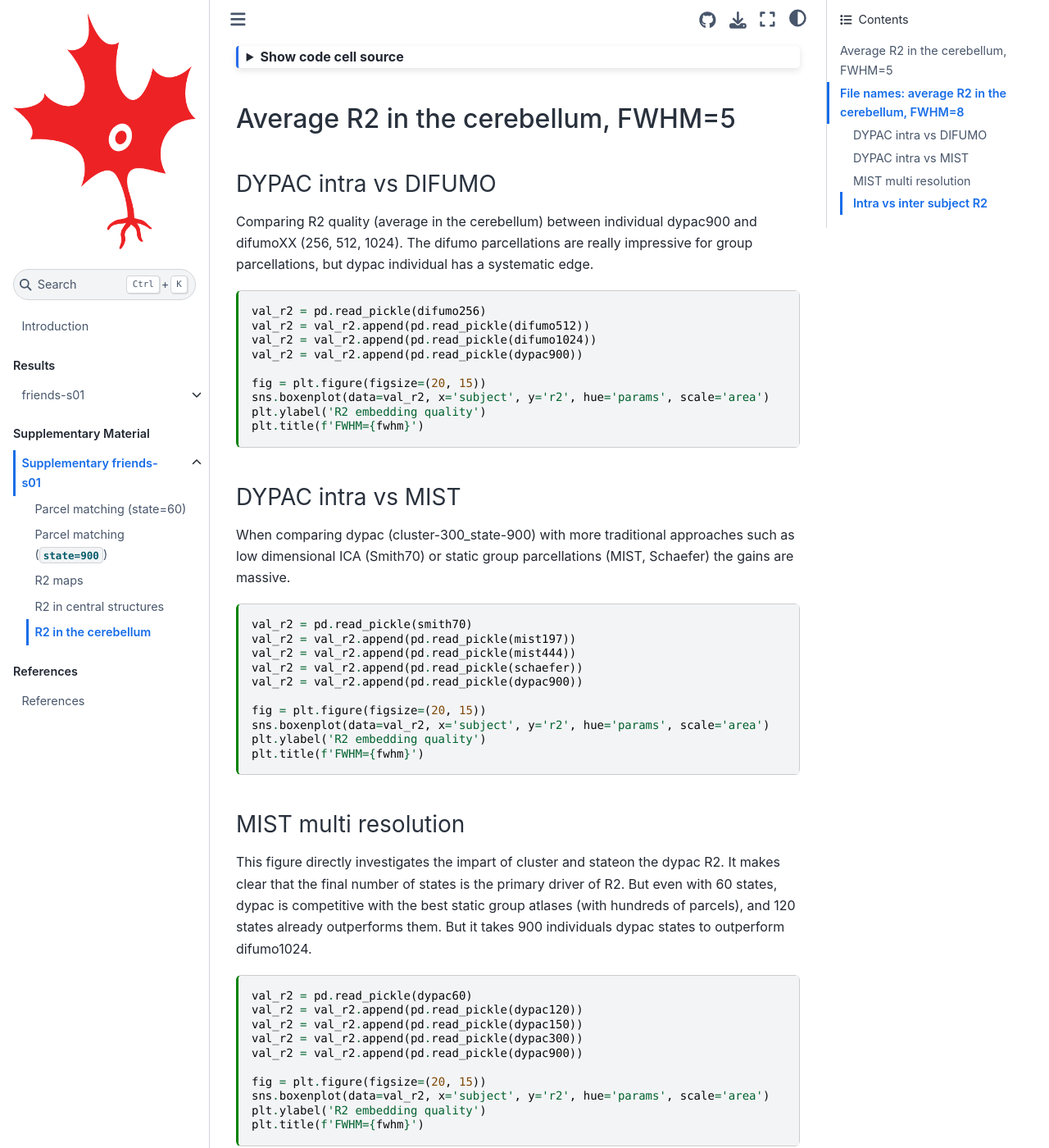
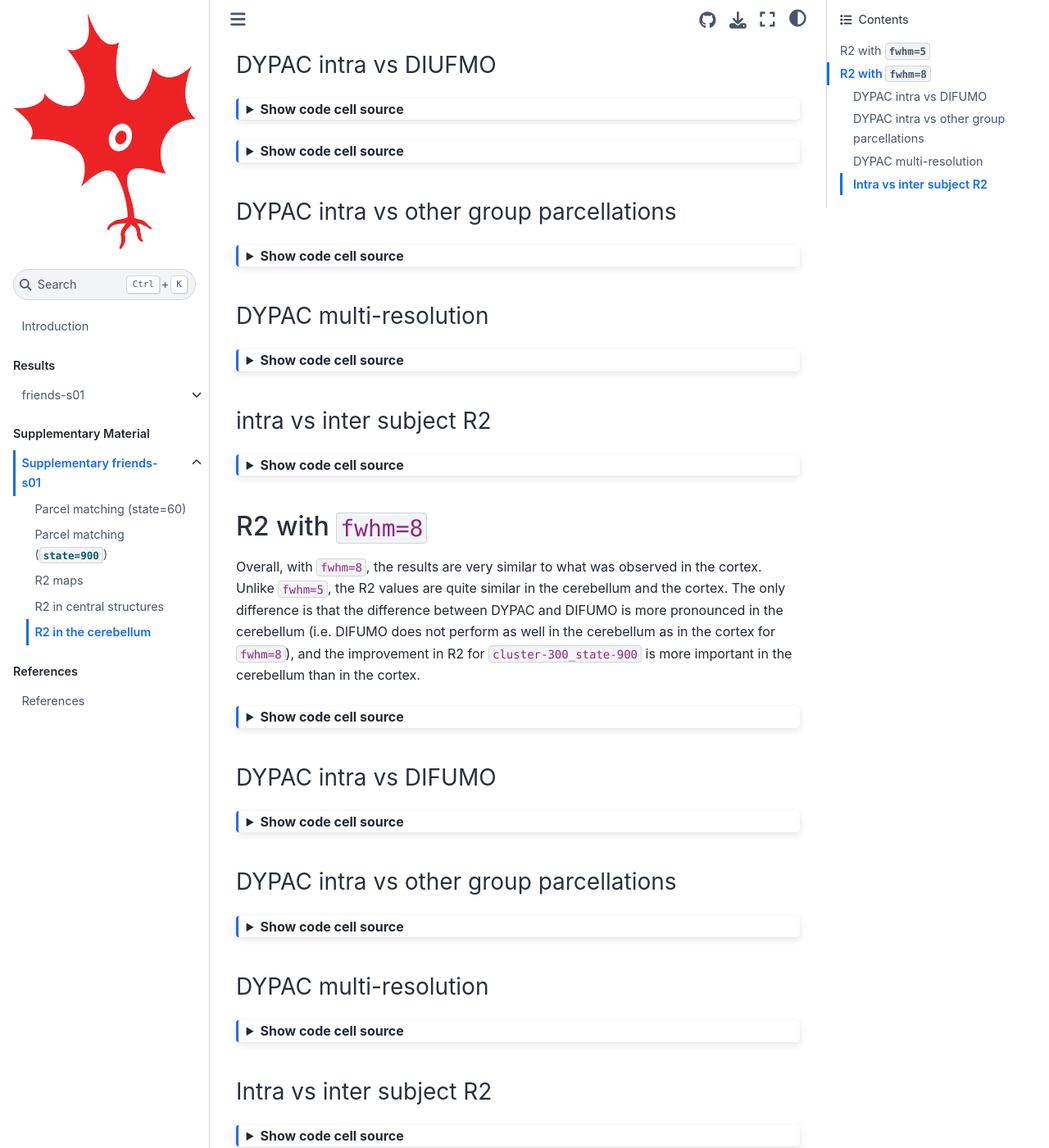
Before and after one commit to courtois-neuromod/cneuromod_embeddings, a Jupyter Book: the page built from book/friends-s01_r2_cerebellum.md, in a window 1280 px wide and 1400 px high, scrolled down 397 px. Shown: the whole window at 82% size. Built offline with Jupyter Book 1.0.4 settings and Sphinx 7.4.7 and the Sphinx Book theme 1.1.4, drawn with Linux system fonts in a browser that asks for light colours; some of the changed text lies outside the part shown.

````diff
--- a/book/friends-s01_r2_cerebellum.md
+++ b/book/friends-s01_r2_cerebellum.md
@@ -14,21 +14,25 @@
 ---
 (friends-s01:r2_cerebellum)=
 # R2 in the cerebellum
+This analysis is supplementary to the results reported in {ref}`friends-s01:r2_cortex`. The difference is that here the summary statistics are computed in a mask including the cerebellum, instead of the cortex.
+
 ```{code-cell}
+:tags: [hide-input]
 import os
 import matplotlib.pyplot as plt
 import pandas as pd
 import seaborn as sns
 from cneuromod_embeddings.r2_summary import _r2_intra, _r2_inter, _r2_other
-```
 
-Set the Seaborn parameters
-
-```{code-cell}
 sns.set_theme(style="whitegrid")
 sns.set(font_scale=1.5)
 ```
-Set up file names... where to find the data.
+
+## R2 with `fwhm=5`
+
+Overall, with `fwhm=5`, the results are very similar to what was observed in the cortex, except the R2 values are lower (by about 0.1).
+
+### DYPAC intra vs DIUFMO
 
 
 ```{code-cell}
@@ -68,12 +72,8 @@
 smith70 = os.path.join(path_results, f'r2_fwhm-smith_fwhm-{fwhm}.p')
 ```
 
-## Average R2 in the cerebellum, FWHM=5
-
-### DYPAC intra vs DIFUMO
-Comparing R2 quality (average in the cerebellum) between individual dypac900 and difumoXX (256, 512, 1024). The difumo parcellations are really impressive for group parcellations, but dypac individual has a systematic edge.
-
 ```{code-cell}
+:tags: [hide-input]
 val_r2 = pd.read_pickle(difumo256)
 val_r2 = val_r2.append(pd.read_pickle(difumo512))
 val_r2 = val_r2.append(pd.read_pickle(difumo1024))
@@ -85,10 +85,10 @@
 plt.title(f'FWHM={fwhm}')
 ```
 
-### DYPAC intra vs MIST
-When comparing dypac (cluster-300_state-900) with more traditional approaches such as low dimensional ICA (Smith70) or static group parcellations (MIST, Schaefer) the gains are massive.
+### DYPAC intra vs other group parcellations
 
 ```{code-cell}
+:tags: [hide-input]
 val_r2 = pd.read_pickle(smith70)
 val_r2 = val_r2.append(pd.read_pickle(mist197))
 val_r2 = val_r2.append(pd.read_pickle(mist444))
@@ -101,10 +101,11 @@
 plt.title(f'FWHM={fwhm}')
 ```
 
-### MIST multi resolution
-This figure directly investigates the impart of cluster and stateon the dypac R2. It makes clear that the final number of states is the primary driver of R2. But even with 60 states, dypac is competitive with the best static group atlases (with hundreds of parcels), and 120 states already outperforms them. But it takes 900 individuals dypac states to outperform difumo1024.
+### DYPAC multi-resolution
+
 
 ```{code-cell}
+:tags: [hide-input]
 val_r2 = pd.read_pickle(dypac60)
 val_r2 = val_r2.append(pd.read_pickle(dypac120))
 val_r2 = val_r2.append(pd.read_pickle(dypac150))
@@ -118,9 +119,9 @@
 ```
 
 ### intra vs inter subject R2
-This figure compares intra-subject embedding quality (parcellation and data come from the same subject) vs inter-subject embedding quality (parcellation and data come from different subject). Average R2 in the cerebellum is systematically higher intra-subject than inter-subject.
 
 ```{code-cell}
+:tags: [hide-input]
 val_r2 = pd.read_pickle(dypac60)
 val_r2 = val_r2.append(pd.read_pickle(dypac120))
 val_r2 = val_r2.append(pd.read_pickle(dypac150))
@@ -138,9 +139,12 @@
 plt.title(f'FWHM={fwhm}')
 ```
 
-## File names: average R2 in the cerebellum, FWHM=8
+## R2 with `fwhm=8`
+Overall, with `fwhm=8`, the results are very similar to what was observed in the cortex. Unlike `fwhm=5`, the R2 values are quite similar in the cerebellum and the cortex. The only difference is that the difference between DYPAC and DIFUMO is more pronounced in the cerebellum (i.e. DIFUMO does not perform as well in the cerebellum as in the cortex for `fwhm=8`), and the improvement in R2 for `cluster-300_state-900` is more important in the cerebellum than in the cortex.
+
 
 ```{code-cell}
+:tags: [hide-input]
 path_results = '/data/cisl/pbellec/cneuromod_embeddings/xp_202012/r2_friends-s01_cerebellum/'
 fwhm = 8
 
@@ -175,9 +179,9 @@
 ```
 
 ### DYPAC intra vs DIFUMO
-When repeating the experiment with `fwhm=8` the qualitative conclusions on dypac vs difumo are identical with `fwhm=5`. But a striking difference is a huge boost in R2 (almost doubling) for both parcelation. This shows that the R2 metric is very sensitive to the level of smoothness in the data.
 
 ```{code-cell}
+:tags: [hide-input]
 val_r2 = pd.read_pickle(difumo256)
 val_r2 = val_r2.append(pd.read_pickle(difumo512))
 val_r2 = val_r2.append(pd.read_pickle(difumo1024))
@@ -189,10 +193,10 @@
 plt.title(f'FWHM={fwhm}')
 ```
 
-### DYPAC intra vs MIST
-The exact same observations hold for traditional parcellations: same qualitative conclusion for `fwhm=8` and `fwhm=5`, but near doubling of R2 with increased smoothing.
+### DYPAC intra vs other group parcellations
 
 ```{code-cell}
+:tags: [hide-input]
 val_r2 = pd.read_pickle(smith70)
 val_r2 = val_r2.append(pd.read_pickle(mist197))
 val_r2 = val_r2.append(pd.read_pickle(mist444))
@@ -205,10 +209,10 @@
 plt.title(f'FWHM={fwhm}')
 ```
 
-### MIST multi resolution
-Once again with `fwhm=8` we see the number of `state` being a huge driver of R4. But we can also note that modest numbers of states (120, 150) are enough to reach high levels of R2 (0.5), while 900 states provide very high R2 (0.7). The low resolution solutions are thus an accurate summary of fluctuations at low spatial resolution. So even if the R2 of 120 and 150 states is comparatively lower with `fwhm=5` they still capture important characteristics of the data, and should be investigated in parallel to a granular and high precision solution (`cluster-300_state-900`).
+### DYPAC multi-resolution
 
 ```{code-cell}
+:tags: [hide-input]
 val_r2 = pd.read_pickle(dypac60)
 val_r2 = val_r2.append(pd.read_pickle(dypac120))
 val_r2 = val_r2.append(pd.read_pickle(dypac150))
@@ -222,9 +226,9 @@
 ```
 
 ### Intra vs inter subject R2
-Same conclusion for `fwhm=8` and `fwhm=5`: intra-subject R2 is markedly superior to inter-subject R2. However the gap tightens with `fwhm=8`.
 
 ```{code-cell}
+:tags: [hide-input]
 val_r2 = pd.read_pickle(dypac60)
 val_r2 = val_r2.append(pd.read_pickle(dypac120))
 val_r2 = val_r2.append(pd.read_pickle(dypac150))
````
Also changed, not shown: book/friends-s01_r2_central.md (+1 -1 lines).
